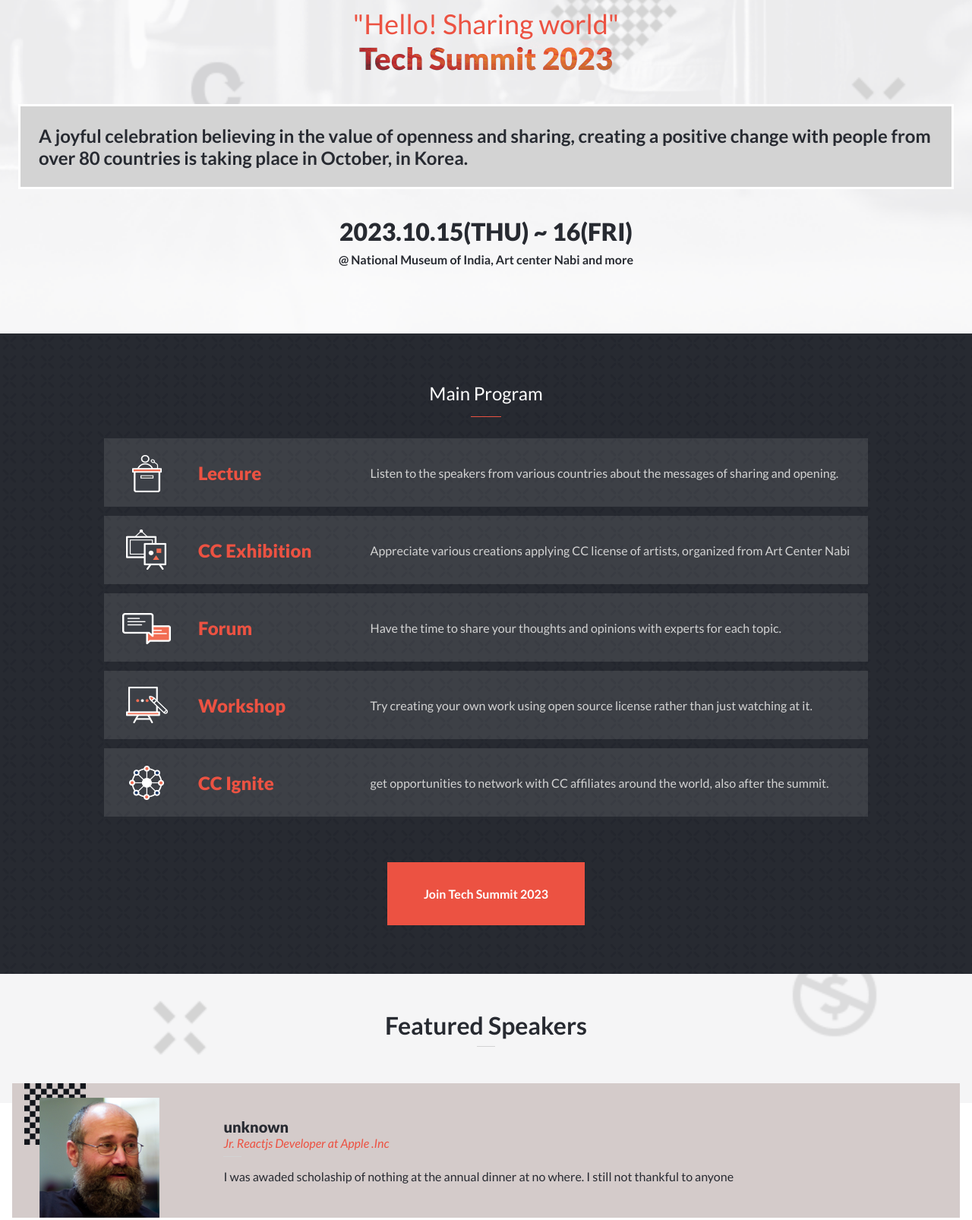
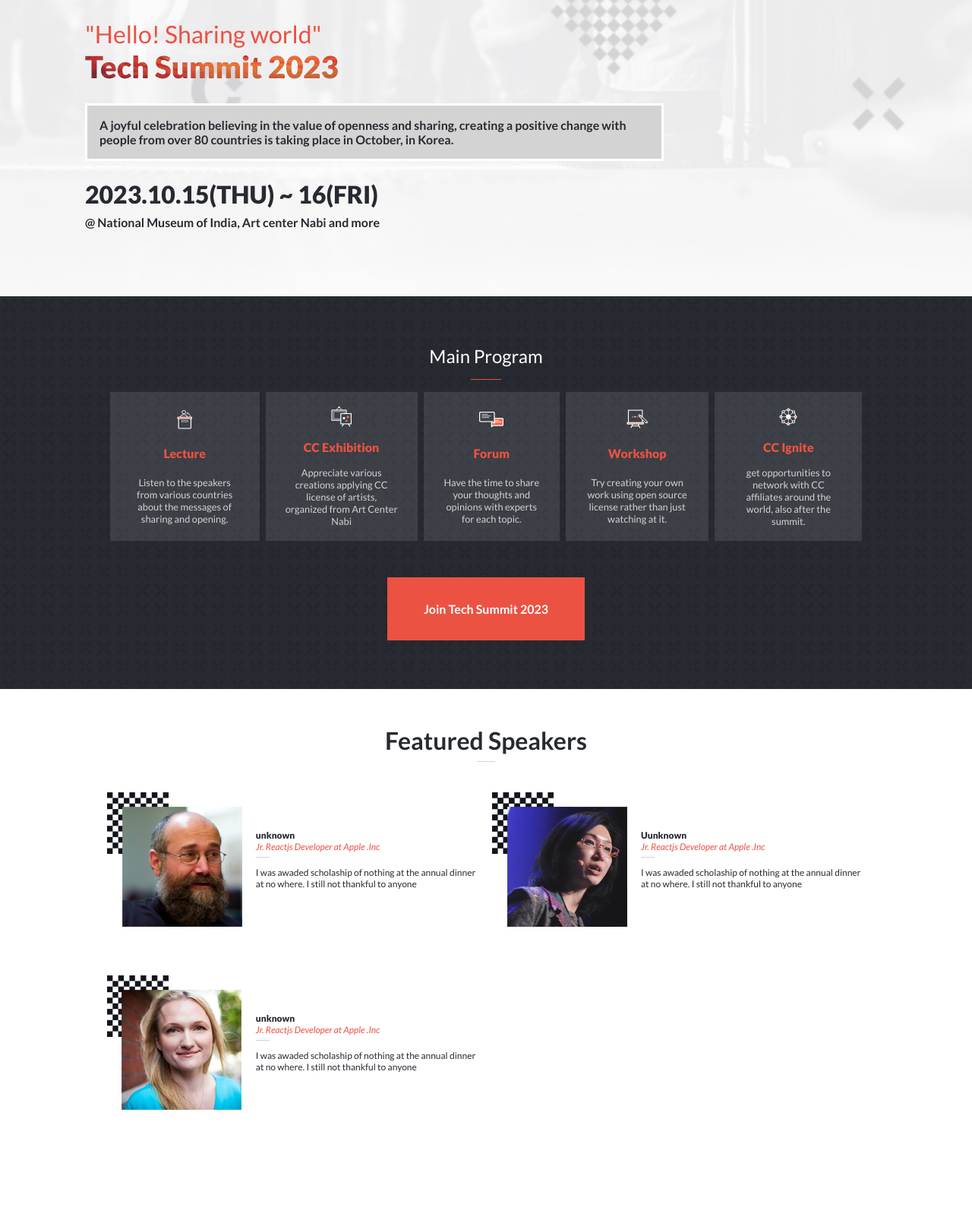
Before and after one commit to suthish777/global-summit, a website: page index.html in a window 1280 px wide. Shown: the part 120-1726 px from the top of the page at 76% size. Drawn offline with Linux system fonts and the light colour scheme.

Commit message:
Add index.css

```diff
--- a/index.css
+++ b/index.css
@@ -2,52 +2,13 @@ body {
   background-image: url(./assets/mobile-home-bg.png);
 }
 
+/* Headline Styles Starts Here */
+
 .headline {
-  width: 100%;
-  height: auto;
-  margin: 2em 0;
-}
-
-.headline__greetings-heading {
-  color: var(--color-secondary);
-  font-size: 2.25rem;
-  font-weight: 400;
-  margin: 0 0.5em;
-}
-
-.headline__main-heading {
-  position: relative;
-  margin: 0 1em;
-}
-
-.headline__main-heading img {
-  position: absolute;
-  top: 0;
-  left: 0;
-  width: 100%;
-  mix-blend-mode: lighten;
-  height: 100%;
-}
-
-.headline-description {
-  padding: 1em;
-  margin: 1.5em 1em;
-  background-color: var(--color-tertiary);
-  border: 3px solid white;
-  font-size: 1.5rem;
-  font-weight: 700;
-}
-
-.headline-date {
-  font-size: 2rem;
-  font-weight: 900;
-  margin: 0 0.5em;
-}
-
-.headline-address {
-  font-size: 1rem;
-  padding: 0.5em 0;
-  margin: 0 1em;
+  display: flex;
+  margin: 3em auto;
+  width: 95%;
+  align-items: flex-start;
 }
 
 /* Headline Styles Ends Here */
@@ -79,18 +40,28 @@ body {
   gap: 1em;
   grid-template-columns: 0.4fr 1fr 3fr;
   align-items: center;
+  border: 2px solid rgba(0, 0, 0, 0);
 }
 
-.program i {
+.program-item:hover {
+  border: 2px solid var(--color-tertiary);
+}
+
+.program-item img {
+  width: 2em;
+  height: auto;
   justify-self: center;
-  align-content: flex-end;
+  align-content: flex-start;
   align-self: center;
 }
 
 .program-item h4 {
   color: var(--color-secondary);
-  font-size: 1.5rem;
   font-weight: 800;
+}
+
+.program-item p {
+  font-size: 0.8rem;
 }
 
 /* Program Section Ends Here */
@@ -116,23 +87,31 @@ body {
 }
 
 .featured-speaker {
-  background-color: #d4cbca;
   padding: 0 1em;
   margin: 2em 0;
   display: grid;
   gap: 1.5em;
-  grid-template-columns: 0.5fr 2fr;
+  grid-template-columns: 1fr 2fr;
   align-items: center;
+  font-size: 0.75rem;
 }
 
-.featured-speaker img {
-  height: 100%;
-  max-height: 200px;
+.featured-speaker-profile-container {
+  height: auto;
   width: auto;
+  background-size: 50%;
+  background-position: top left;
+  background-repeat: no-repeat;
+  padding: 5% 0 0 5%;
+}
+
+.featured-speaker-profile-container img {
+  width: 90%;
+  height: 90%;
+  margin: auto;
 }
 
 .featured-speaker__name {
-  font-size: 1.25rem;
   font-weight: 800;
 }
 
@@ -142,3 +121,72 @@ body {
 }
 
 /* Speakers section Ends Here */
+
+/* Footer Starts Here */
+.footer__logo img {
+  content: url(./assets/Logopit_dark.png);
+}
+
+/* Footer Ends Here */
+
+@media only screen and (min-width: 768px) {
+  /* Headline Styles Starts Here */
+
+  .headline {
+    width: 85%;
+  }
+
+  .headline-description {
+    width: 70%;
+  }
+
+  .program-items {
+    display: flex;
+    width: 80%;
+    margin: auto;
+  }
+
+  .program-item {
+    flex-direction: column;
+    grid-template-columns: 1fr;
+    align-items: center;
+    text-align: center;
+    margin: 0 0.25em;
+  }
+
+  /* Headline Styles Ends Here */
+
+  /* Speakers section Starts Here */
+  .speakers-container {
+    background-color: white;
+  }
+
+  .featured-speakers {
+    display: grid;
+    grid-template-columns: 1fr 1fr;
+    gap: 1em;
+    width: 80%;
+    margin: auto;
+  }
+
+  .featured-speaker {
+    padding: 0;
+  }
+
+  /* Speakers section Ends Here */
+
+  .partners {
+    display: none;
+  }
+
+  /* Footer Starts Here */
+  .footer__logo img {
+    content: url(./assets/Logopit_dark.png);
+  }
+
+  .footer-body {
+    color: #fff;
+  }
+
+  /* Footer Ends Here */
+}
```
